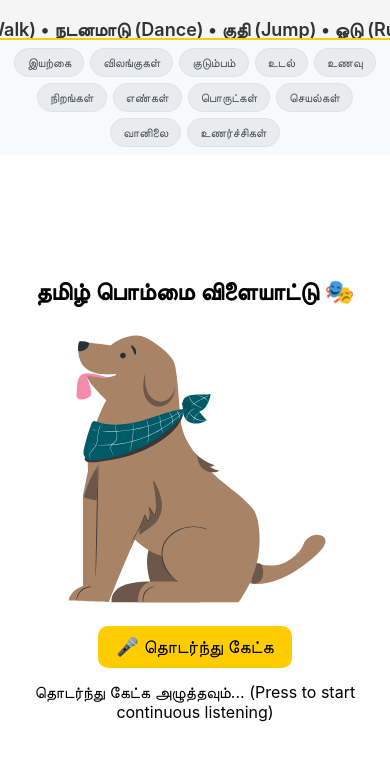
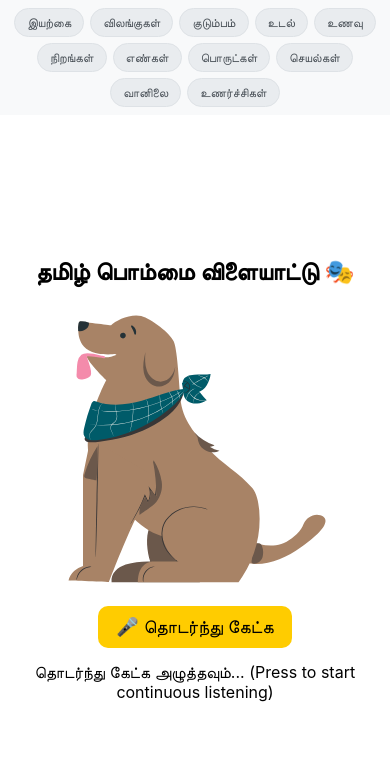
Before and after one commit to manisnow/tamil-pommai-expo, a React Native app: screen / in a window 390 px wide. Shown: the top 760 px of the page. Built offline with nearby package versions, Linux system fonts and the light colour scheme.

Commit message:
Replace Sanskrit words with pure Tamil equivalents - சரயன  கதரவன, சநதரன  தஙகள, சரககர  கறகணட, ஆரஞச  கமலபப, நடனம  கதத, கடகரம  நரககரவ, மகம  மகல

```diff
--- a/App.jsx
+++ b/App.jsx
@@ -1,5 +1,5 @@
 import React, { useEffect, useRef, useState } from "react";
-import { View, Text, TouchableOpacity, StyleSheet, SafeAreaView, Platform, Animated, Dimensions, Image } from "react-native";
+import { View, Text, TouchableOpacity, StyleSheet, SafeAreaView, Platform, Image } from "react-native";
 import SpeechAdapter from "./src/utils/SpeechAdapter";
 import LottieWrapper from "./src/components/LottieWrapper";
 
@@ -112,28 +112,6 @@ const createLetterMap = () => {
 
 const letterMap = createLetterMap();
 
-// Create scrolling text with categories and animation commands
-const createCategoryScrollingText = () => {
-  // Animation commands
-  const animationCommands = [
-    "உக்காரு (Sit)", "நடை (Walk)", "நடனமாடு (Dance)", "குதி (Jump)", "ஓடு (Run)"
-  ];
-
-  // Category names in Tamil
-  const categories = [
-    "இயற்கை (Nature)", "விலங்குகள் (Animals)", "குடும்பம் (Family)",
-    "உடல் (Body)", "உணவு (Food)", "நிறங்கள் (Colors)",
-    "எண்கள் (Numbers)", "பொருட்கள் (Objects)", "செயல்கள் (Actions)",
-    "வானிலை (Weather)", "உணர்ச்சிகள் (Emotions)"
-  ];
-
-  // Combine animation commands and categories
-  const allItems = [...animationCommands, ...categories];
-
-  // Create the scrolling text with bullet separators
-  return allItems.join("   •   ") + "   •   " + allItems.slice(0, 8).join("   •   ");
-};
-
 // Get category display name mapping
 const getCategoryDisplayName = () => {
   return {
@@ -170,8 +148,6 @@ export default function App() {
   const [showCategoryWords, setShowCategoryWords] = useState(false); // Toggle for showing category words
   const adapterRef = useRef(SpeechAdapter);
   const messageTimeoutRef = useRef(null);
-  const scrollX = useRef(new Animated.Value(0)).current;
-  const screenWidth = Dimensions.get('window').width;
 
   useEffect(() => {
     try { adapterRef.current.init(); } catch (e) { console.warn(e); }
@@ -389,40 +365,7 @@ export default function App() {
       console.error('🚨 Speech adapter error:', e);
       setMessage("குரல் பிழை");
     });
-
-    // Start scrolling animation
-    const startScrolling = () => {
-      scrollX.setValue(screenWidth);
-
-      const scrollAnimation = Animated.loop(
-        Animated.sequence([
-          Animated.timing(scrollX, {
-            toValue: -1000, // Move off screen to the left
-            duration: 20000, // 20 seconds for full scroll
-            useNativeDriver: true,
-          }),
-          Animated.timing(scrollX, {
-            toValue: screenWidth, // Reset to start position
-            duration: 0, // Instant reset
-            useNativeDriver: true,
-          }),
-        ]),
-        {
-          iterations: -1, // Infinite loop
-        }
-      );
-
-      scrollAnimation.start();
-
-      // Return cleanup function
-      return () => scrollAnimation.stop();
-    };
-
-    const cleanup = startScrolling();
-
-    // Cleanup on unmount
-    return cleanup;
-  }, [screenWidth]);
+  }, []);
 
   const toggleListen = async () => {
     if (listening) {
@@ -447,32 +390,6 @@ export default function App() {
 
   return (
     <SafeAreaView style={styles.root}>
-      <View style={styles.scroller}>
-        <TouchableOpacity
-          onPress={() => {
-            // Handle category selection from scrolling text
-            setShowCategoryWords(!showCategoryWords);
-            if (!showCategoryWords) {
-              setSelectedCategory('nature'); // Default to first category
-            } else {
-              setSelectedCategory(null);
-            }
-          }}
-          style={styles.scrollerTouchable}
-        >
-          <Animated.Text
-            style={[
-              styles.scrollerText,
-              {
-                transform: [{ translateX: scrollX }]
-              }
-            ]}
-          >
-            {createCategoryScrollingText()}
-          </Animated.Text>
-        </TouchableOpacity>
-      </View>
-
       {/* Category Selection Buttons */}
       <View style={styles.categoryButtonsContainer}>
         {Object.keys(tamilWordsData).map((categoryKey) => {
@@ -590,23 +507,6 @@ const styles = StyleSheet.create({
     justifyContent: "center",
     paddingHorizontal: 16,
     paddingVertical: 20
-  },
-  scroller: {
-    width: "100%",
-    height: 40,
-    overflow: "hidden",
-    backgroundColor: "#f5f5f5",
-    borderBottomWidth: 2,
-    borderBottomColor: "#ffcc00",
-    justifyContent: "center",
-    position: "relative"
-  },
-  scrollerText: {
-    fontSize: 18,
-    fontWeight: "600",
-    color: "#333",
-    position: "absolute",
-    whiteSpace: "nowrap"
   },
   letterContainer: {
     width: 300,
@@ -810,8 +710,5 @@ const styles = StyleSheet.create({
     color: "#ffffff",
     fontSize: 14,
     fontWeight: "600"
-  },
-  scrollerTouchable: {
-    width: "100%"
   }
 });
--- a/assets/tamil-words.json
+++ b/assets/tamil-words.json
@@ -51,9 +51,9 @@
       "emoji": "🪨"
     },
     {
-      "tamil": "சூரியன்",
+      "tamil": "கதிரவன்",
       "english": "sun",
-      "pronunciation": "sooryan",
+      "pronunciation": "kathiravan",
       "meaning": "வானத்தில் ஒளி தரும் கோள்",
       "category": "இயற்கை",
       "imageUrl": "https://cdn.jsdelivr.net/gh/twitter/twemoji@14.0.2/assets/svg/2600.svg",
@@ -61,9 +61,9 @@
       "emoji": "☀️"
     },
     {
-      "tamil": "சந்திரன்",
+      "tamil": "திங்கள்",
       "english": "moon",
-      "pronunciation": "sandhiran",
+      "pronunciation": "thingal",
       "meaning": "இரவில் ஒளி தரும் கோள்",
       "category": "இயற்கை",
       "imageUrl": "https://cdn.jsdelivr.net/gh/twitter/twemoji@14.0.2/assets/svg/1f319.svg",
@@ -489,10 +489,10 @@
       "animation": "coconut"
     },
     {
-      "tamil": "சர்க்கரை",
+      "tamil": "கற்கண்டு",
       "english": "sugar",
-      "pronunciation": "sarkkarai",
-      "meaning": "இனிப்பு தரும் வெள்ளை தூள்",
+      "pronunciation": "karkandu",
+      "meaning": "இனிப்பு தரும் வெள்ளை கட்டிகள்",
       "category": "உணவு",
       "imageUrl": "https://cdn.jsdelivr.net/gh/twitter/twemoji@14.0.2/assets/svg/1f9c2.svg",
       "emoji": "🧂",
@@ -581,9 +581,9 @@
       "animation": "purple"
     },
     {
-      "tamil": "ஆரஞ்சு",
+      "tamil": "கமலாப்பு",
       "english": "orange",
-      "pronunciation": "aaranchu",
+      "pronunciation": "kamalaappu",
       "meaning": "கமலாப்பழத்தின் நிறம்",
       "category": "நிறங்கள்",
       "imageUrl": "https://cdn.jsdelivr.net/gh/twitter/twemoji@14.0.2/assets/svg/1f7e0.svg",
@@ -805,9 +805,9 @@
       "animation": "phone"
     },
     {
-      "tamil": "கடிகாரம்",
+      "tamil": "நேரக்கருவி",
       "english": "clock",
-      "pronunciation": "kadikaaram",
+      "pronunciation": "nerakkaruvi",
       "meaning": "நேரம் காட்டும் கருவி",
       "category": "பொருட்கள்",
       "imageUrl": "https://cdn.jsdelivr.net/gh/twitter/twemoji@14.0.2/assets/svg/1f570.svg",
@@ -857,9 +857,9 @@
       "animation": "sit"
     },
     {
-      "tamil": "நடனம்",
+      "tamil": "கூத்து",
       "english": "dance",
-      "pronunciation": "nadanam",
+      "pronunciation": "koothu",
       "meaning": "இசைக்கு ஏற்ப ஆடுதல்",
       "category": "செயல்கள்",
       "imageUrl": "https://images.unsplash.com/photo-1547036967-23d11aacaee0?w=300&h=300&fit=crop",
@@ -942,16 +942,16 @@
       "tamil": "வெயில்",
       "english": "sun",
       "pronunciation": "veyil",
-      "meaning": "சூரியன் ஒளி",
+      "meaning": "கதிரவன் ஒளி",
       "category": "வானிலை",
       "imageUrl": "https://cdn.jsdelivr.net/gh/twitter/twemoji@14.0.2/assets/svg/2600.svg",
       "emoji": "☀️",
       "animation": "sun"
     },
     {
-      "tamil": "மேகம்",
+      "tamil": "முகில்",
       "english": "cloud",
-      "pronunciation": "megam",
+      "pronunciation": "mukhil",
       "meaning": "வானத்தில் உள்ள நீராவி",
       "category": "வானிலை",
       "imageUrl": "https://cdn.jsdelivr.net/gh/twitter/twemoji@14.0.2/assets/svg/2601.svg",
```
